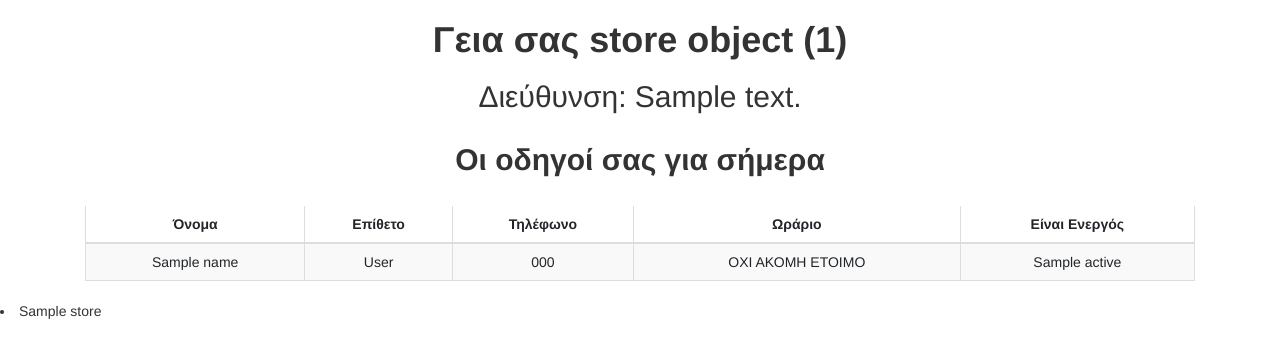
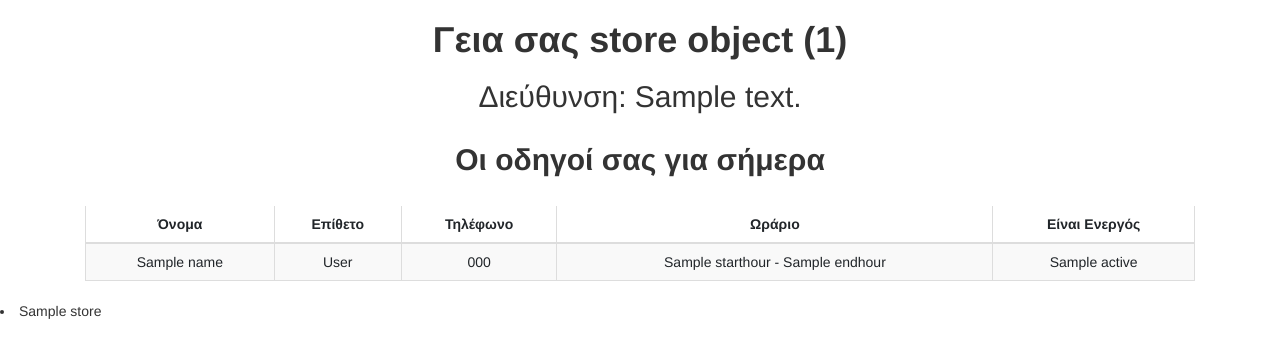
Before and after one commit to Costopoulos/DeliveryApp, a Django app: template src/templates/mydriver.html in a window 1280 px wide. Shown: the part 50-408 px from the top of the page. Run offline with Django 3.2, Linux system fonts and the light colour scheme; a user stored in the database is signed in; tables that the repository leaves empty hold one stand-in row (values such as "Sample post"); the template is opened without the code that fills it: values that come from a table or form of the project are taken from there, most other values are stand-ins (such as "Sample title", 1, 10 or a date in 2020); some libraries are stand-ins or nearby versions.

Commit message:
Add workhours

```diff
--- a/src/store/views.py
+++ b/src/store/views.py
@@ -29,7 +29,9 @@ def mydriver_view(request):
         'lastname' : obj.last_name,
         'phone' : obj.phoneNo,
         'active'  :  obj.isBusy ,
-        'username'  : user.username
+        'username'  : user.username,
+        'starthour' : obj.givenHourStart,
+        'endhour' : obj.givenHourEnd
 
     }
 
--- a/src/templates/mydriver.html
+++ b/src/templates/mydriver.html
@@ -112,7 +112,7 @@
                 {% else %}
                     <td id="orangeBox">X</td>
                 {% endif %} -->
-                <td>ΟΧΙ ΑΚΟΜΗ ΕΤΟΙΜΟ</td>
+                <td>{{starthour}} - {{endhour}}</td>
                 <td>{{active}}</td>
 
                 <i class="bi bi-check2"></i>
```
